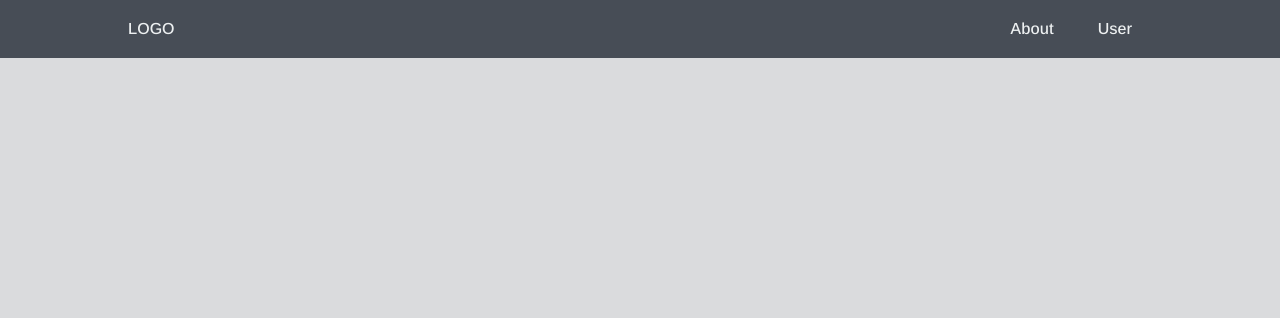
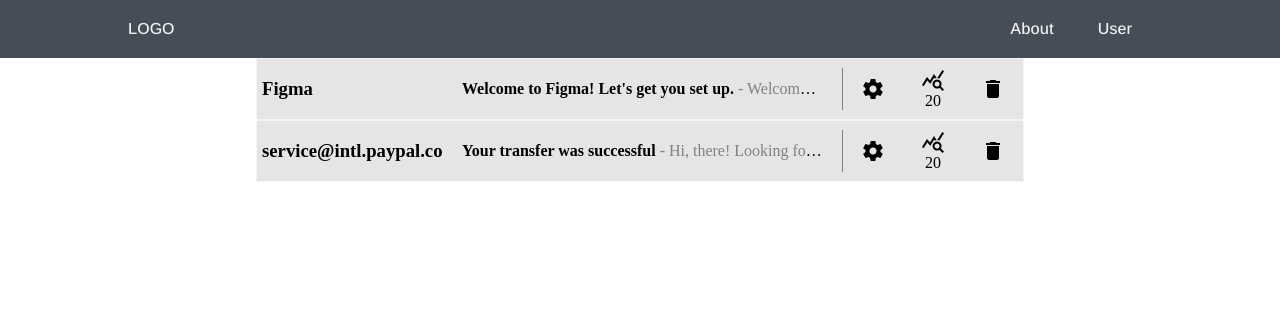
Before and after one commit to vitalie7bocicov/empub, a PHP site: page /main.html in a window 1280 px wide. Shown: the top 318 px of the page. Run offline with PHP 8.4, Linux system fonts and the light colour scheme.

Commit message:
email list

```diff
--- a/EMPub/main.html
+++ b/EMPub/main.html
@@ -1,16 +1,17 @@
 <!DOCTYPE html>
 <html lang="en">
+
 <head>
   <meta charset="UTF-8" />
   <meta http-equiv="X-UA-Compatible" content="IE=edge" />
   <meta name="viewport" content="width=device-width, initial-scale=1.0" />
   <link rel="stylesheet" href="style.css" />
+  <link href="https://fonts.googleapis.com/icon?family=Material+Icons" rel="stylesheet">
   <title>EMPub</title>
 </head>
-  <body>
 <header>
   <div class="logo">
-        <a href="#"/>LOGO</a>
+    <a href="#" />LOGO</a>
   </div>
 
   <nav>
@@ -24,5 +25,62 @@
     </ul>
   </nav>
 </header>
+
+<body>
+  <section class="container">
+    <div class="emailList">
+      <div class="emailRow">
+        <h3 class="emailSender">
+          Figma
+        </h3>
+        <div class="emailMessage">
+          <span class="emailSubject"> Welcome to Figma! Let's get you set up.</span>
+          <span class="emailText"> - Welcome to Figma!
+
+            Here are some useful resources to help you get set up:</span>
+        </div>
+        <div class="emailOptions">
+          <span class="material-icons">
+            settings
+          </span>
+          <div class="emailStats">
+            <span class="material-icons">
+              query_stats
+            </span>
+            <span class="emailViews">20</span>
+          </div>
+          <span class="material-icons emailDelete">
+            delete
+          </span>
+        </div>
+      </div>
+
+      <div class="emailRow">
+        <h3 class="emailSender">
+          service@intl.paypal.com
+        </h3>
+        <div class="emailMessage">
+          <span class="emailSubject">Your transfer was successful</span>
+          <span class="emailText"> - Hi, there!
+            Looking for better solutions for all your content creation?</span>
+        </div>
+        <div class="emailOptions">
+          <span class="material-icons emailSettings">
+            settings
+          </span>
+          <div class="emailStats">
+            <span class="material-icons">
+              query_stats
+            </span>
+            <span class="emailViews">20</span>
+          </div>
+          <span class="material-icons emailDelete">
+            delete
+          </span>
+        </div>
+      </div>
+  </section>
+
 </body>
+
 </html>
--- a/EMPub/style.css
+++ b/EMPub/style.css
@@ -1,10 +1,12 @@
 @import url("https://fonts.googleapis.com/css2?family=Arimo:wght@500&display=swap");
 
 * {
-  box-sizing: border-box;
   margin: 0;
   padding: 0;
-  background-color: rgba(71, 77, 86, 0.2);
+}
+
+body {
+  background-color: white;
 }
 
 li,
@@ -33,3 +35,85 @@ header {
   display: inline-block;
   padding: 0px 20px;
 }
+
+.emailRow {
+  display: flex;
+  align-items: center;
+  margin-left: 20%;
+  margin-right: 20%;
+  height: 60px;
+  border: 1px solid whitesmoke;
+  cursor: pointer;
+  background-color: #e5e5e5;
+}
+
+.emailRow:hover {
+  border: 1px solid rgb(71, 77, 86);
+  box-shadow: 0 4px 4px -2px rgba(0, 0, 0, 0.2);
+}
+
+.emailSender {
+  display: flex;
+  flex: 0.5;
+  margin-left: 5px;
+  white-space: nowrap;
+  overflow: hidden;
+  text-overflow: ellipsis;
+}
+
+.emailMessage {
+  flex: 1;
+  white-space: nowrap;
+  overflow: hidden;
+  text-overflow: ellipsis;
+  padding-left: 20px;
+  padding-right: 20px;
+}
+
+.emailMessage .emailSubject {
+  font-weight: bold;
+}
+
+.emailMessage .emailText {
+  color: grey;
+}
+
+.emailOptions {
+  flex: 0.5;
+  display: flex;
+  align-items: center;
+  justify-content: space-around;
+  border-left: 1px solid grey;
+}
+
+.emailOptions .emailStats {
+  display: flex;
+  flex-direction: column;
+  align-items: center;
+}
+
+.emailOptions .material-icons:hover {
+  color: blue;
+}
+
+.emailOptions .emailDelete:hover {
+  color: red;
+}
+
+@media (max-width: 1024px) {
+  .emailRow {
+    margin: 0;
+  }
+}
+
+@media (max-width: 480px) {
+  .emailRow {
+    margin: 0;
+    flex-wrap: wrap;
+    flex-direction: column;
+    height: 100px;
+    border-bottom: 1px solid whitesmoke;
+    cursor: pointer;
+    background-color: #e5e5e5;
+  }
+}
```
Lines whose indentation alone changed are shown as unchanged.
